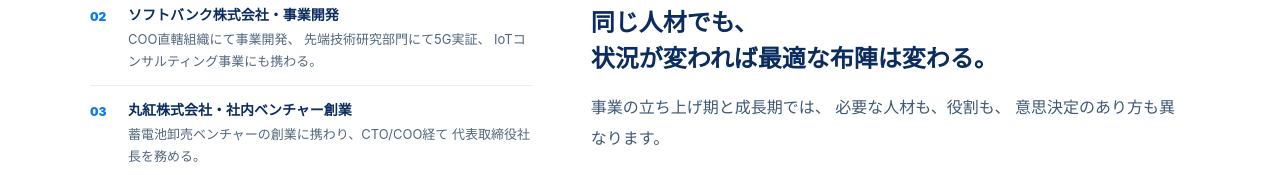
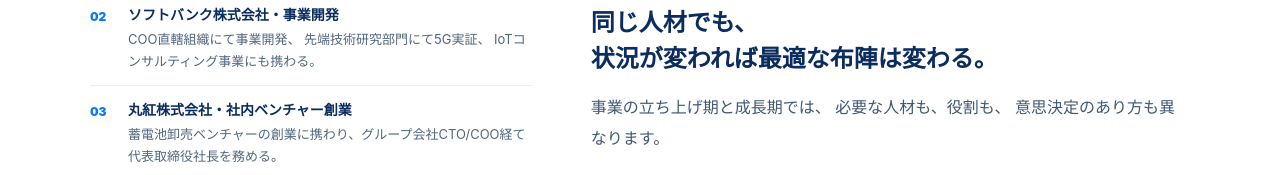
Before and after one commit to TEAMOS-INC/teamos-website, a plain HTML site: page message.html in a window 1280 px wide. Shown: the part 840-1015 px from the top of the page. Drawn offline with Linux system fonts and the light colour scheme.

Commit message:
Update message.html

```diff
--- a/message.html
+++ b/message.html
@@ -670,7 +670,7 @@
                 </strong>
 
                 <p>
-                  蓄電池卸売ベンチャーの創業に携わり、CTO/COO経て
+                  蓄電池卸売ベンチャーの創業に携わり、グループ会社CTO/COO経て
                   代表取締役社長を務める。
                 </p>
 
```
